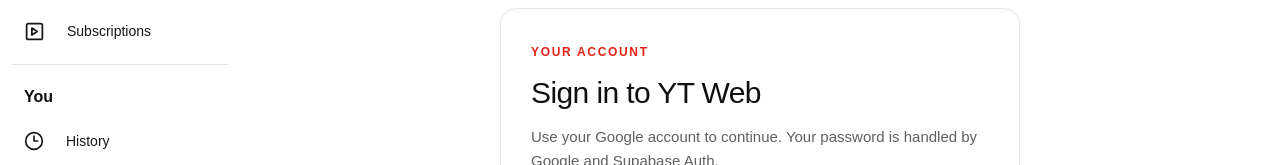
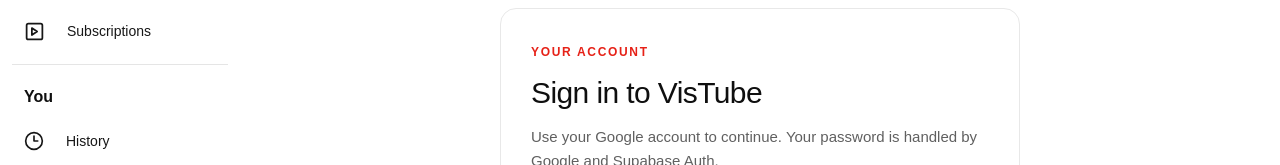
Before and after one commit to Arslan-Dev918/yt-web, a React (Vite) app: page /auth in a window 1280 px wide. Shown: the part 152-317 px from the top of the page. Built offline with nearby package versions, Linux system fonts and the light colour scheme; no server answers.

Commit message:
Auth: improve Google sign-in feedback

```diff
--- a/src/pages/AuthPage.tsx
+++ b/src/pages/AuthPage.tsx
@@ -20,7 +20,7 @@ export function AuthPage() {
 
   return <section className="auth-page">
     <p className="eyebrow">YOUR ACCOUNT</p>
-    <h1>{user ? 'You’re signed in' : 'Sign in to YT Web'}</h1>
+    <h1>{user ? 'You’re signed in' : 'Sign in to VisTube'}</h1>
     <p className="auth-description">Use your Google account to continue. Your password is handled by Google and Supabase Auth.</p>
     {user ? <p className="auth-success">Signed in as {user.email ?? 'your Google account'}.</p> : <button className="google-button" onClick={handleGoogleSignIn} disabled={!configured || busy}>
       <GoogleMark />{busy ? 'Connecting…' : 'Continue with Google'}
```
